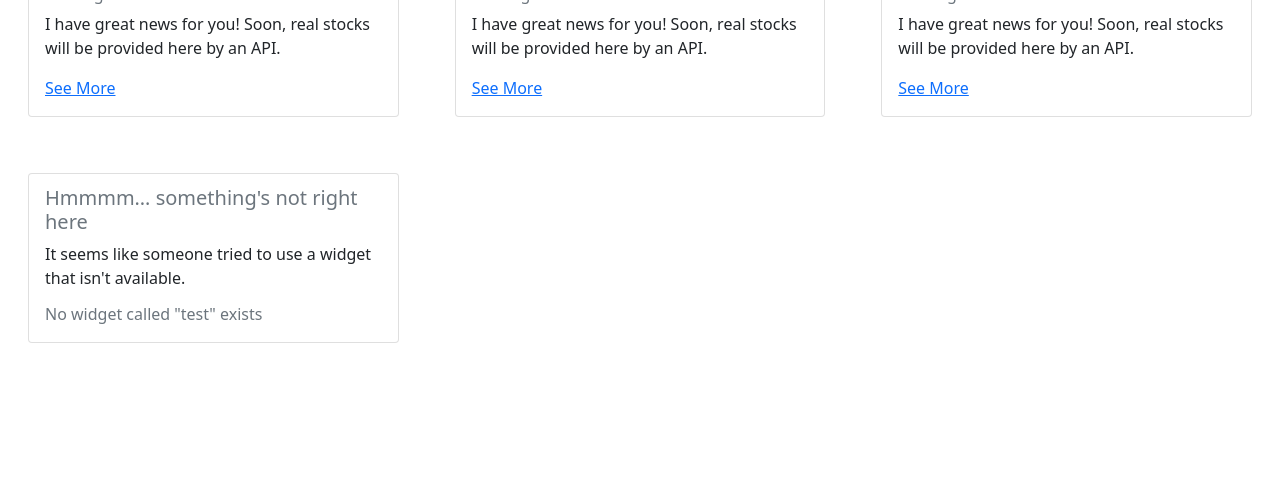
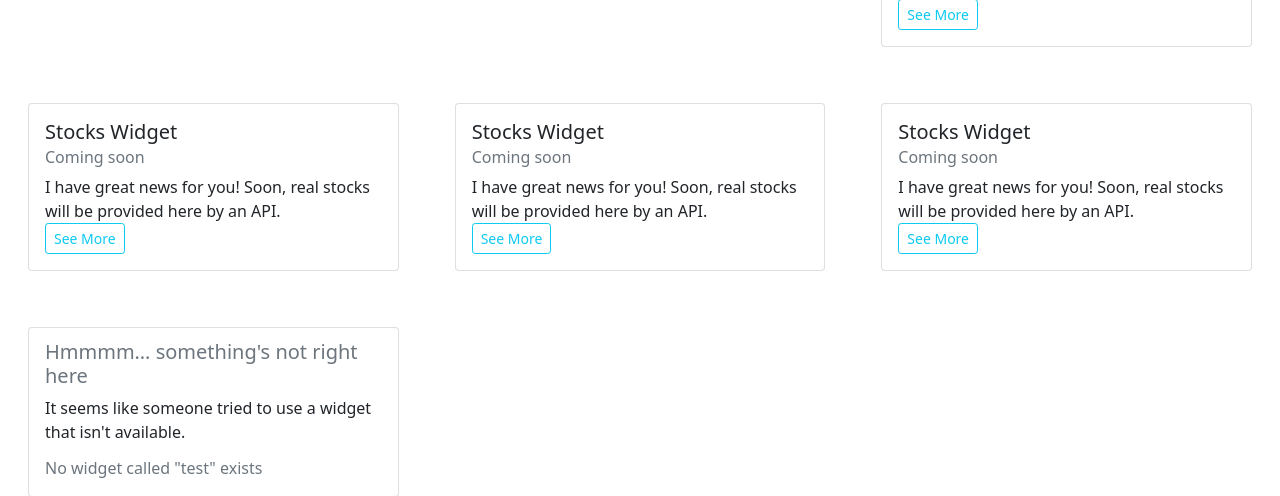
Before and after one commit to owyaggy/P01, a Flask app: page / in a window 1280 px wide. Shown: the part 936-1432 px from the top of the page. Before the commit the page ends 1279 px from the top, so only its background shows below. Run offline with Flask 2, Linux system fonts and the light colour scheme.

Commit message:
replaced links with buttons

```diff
--- a/app/templates/home.html
+++ b/app/templates/home.html
@@ -23,8 +23,10 @@
   &emsp;<input type = "submit" name = "register" value = "Not registered? Click here">
 </form>
 
+
+
 <div class="container-fluid">
-<div class="row row-cols-1 row-cols-md-3 g-4">
+    <div class="row row-cols-1 row-cols-md-3 g-4">
       {% for widget in widgets %}
         <div class="col sm-6">
             <div class="card m-3">
@@ -33,54 +35,52 @@
                     {% if widget == "weather" %}
                     <h5 class="card-title">Weather Widget</h5>
                     <h6 class="card-subtitle mb-2 text-muted">Coming soon</h6>
-                    <p class="card-text">
+                    <p class="card-text mb-0">
                         The weather today is way too cold. You probably don't even want to know the temperature. If you
                         do, however, we'll be able to tell you soon!
                     </p>
-                    <a class="card-link" href="/weather">See More</a>
+                    <a href="/weather"><button class="btn btn-outline-{{ theme }} btn-sm mt-0">See More</button></a>
                     {% elif widget == "news" %}
                     <h5 class="card-title">News Widget</h5>
                     <h6 class="card-subtitle mb-2 text-muted">Coming soon</h6>
-                    <p class="card-text">
+                    <p class="card-text mb-0">
                         I have great news for you! Soon, real news headlines will be provided here by the New York Times
                         API.
                     </p>
-                    <a class="card-link" href="/news">See More</a>
+                    <a href="/news"><button class="btn btn-outline-{{ theme }} btn-sm">See More</button></a>
                     {% elif widget == "recommendations" %}
                     <h5 class="card-title">Recommendations Widget</h5>
                     <h6 class="card-subtitle mb-2 text-muted">Coming soon</h6>
-                    <p class="card-text">
+                    <p class="card-text mb-0">
                         I have great recommendations for you! Soon, real recommendations will be provided here by an API.
                     </p>
-                    <a class="card-link" href="/recommendations">See More</a>
+                    <a href="/recommendations"><button class="btn btn-outline-{{ theme }} btn-sm">See More</button></a>
                     {% elif widget == "stocks" %}
                     <h5 class="card-title">Stocks Widget</h5>
                     <h6 class="card-subtitle mb-2 text-muted">Coming soon</h6>
-                    <p class="card-text">
+                    <p class="card-text mb-0">
                         I have great news for you! Soon, real stocks will be provided here by an API.
                     </p>
-                    <a class="card-link" href="/stocks">See More</a>
+                    <a href="/stocks"><button class="btn btn-outline-{{ theme }} btn-sm">See More</button></a>
                     {% elif widget == "fun" %}
                     <h5 class="card-title">Fun Widget</h5>
                     <h6 class="card-subtitle mb-2 text-muted">Coming soon</h6>
-                    <p class="card-text">
+                    <p class="card-text mb-0">
                         I have great news for you! Soon, real fun stuff will be provided here by an API.
                     </p>
-                    <a class="card-link" href="/fun">See More</a>
+                    <a href="/fun"><button class="btn btn-outline-{{ theme }} btn-sm">See More</button></a>
                     {% elif widget == "sports" %}
                     <h5 class="card-title">Sports Widget</h5>
                     <h6 class="card-subtitle mb-2 text-muted">Coming soon</h6>
-                    <p class="card-text">
+                    <p class="card-text mb-0">
                         I have great news for you! Soon, real sports scores will be provided here by an API.
                     </p>
-                    <a class="card-link" href="/sports">See More</a>
+                    <a href="/sports"><button class="btn btn-outline-{{ theme }} btn-sm">See More</button></a>
                     {% elif widget == "space" %}
                     <h5 class="card-title">Space Widget</h5>
-                    <h6 class="card-subtitle mb-2 text-muted">Coming soon</h6>
-                    <p class="card-text">
-                        I have great news for you! Soon, real space stuff will be shown here by the NASA API.
-                    </p>
-                    <a class="card-link" href="/space">See More</a>
+                    <img class="card-img-top" src="https://apod.nasa.gov/apod/image/2112/GeminidFireball_AlvinWu.jpg" alt="NASA Astronomy Picture of the Day">
+                    <p class="card-text mb-0">
+                    <a href="/space"><button class="btn btn-outline-{{ theme }} btn-sm">See More</button></a>
                     {% else %}
                     <h5 class="card-subtitle mb-2 text-muted">
                         Hmmmm… something's not right here
```
